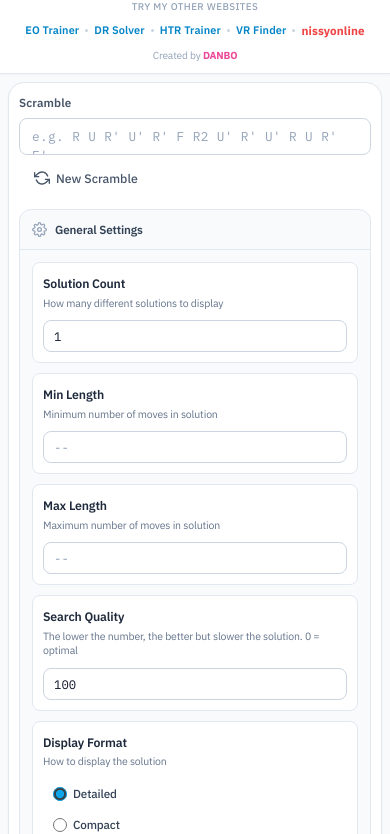
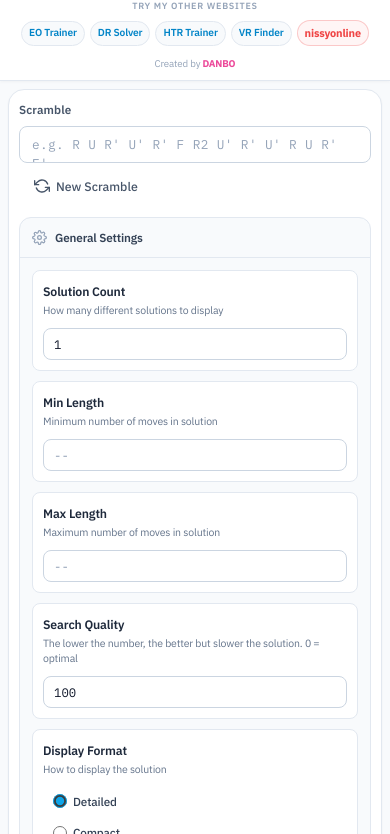
Before and after one commit to danboharon-hue/cubelibCLI, a website: page public/index.html in a window 390 px wide. Shown: the part 71-905 px from the top of the page. Drawn offline with nearby package versions, Linux system fonts and the light colour scheme.

Commit message:
Fix header links: centered layout with pill-style buttons
- Flexbox centering with align-items: center
- Links styled as pill chips with borders
- nissyonline has red-tinted background
- Proper font-family matching site design
- Better responsive sizing

Co-Authored-By: Claude Opus 4.6 <noreply@anthropic.com>

```diff
--- a/public/style.css
+++ b/public/style.css
@@ -112,56 +112,63 @@ body {
 
 /* Subtitle section below title */
 .topbar-subtitle {
-  text-align: center;
-  padding: 0 28px 14px;
+  max-width: 1360px;
+  margin: 0 auto;
+  padding: 0 28px 16px;
+  display: flex;
+  flex-direction: column;
+  align-items: center;
 }
 .subtitle-label {
-  display: block;
-  font-size: 0.72rem;
-  font-weight: 500;
+  font-family: var(--font-sans);
+  font-size: 0.7rem;
+  font-weight: 600;
   color: var(--gray-400);
-  letter-spacing: 0.04em;
+  letter-spacing: 0.08em;
   text-transform: uppercase;
-  margin-bottom: 6px;
+  margin-bottom: 7px;
 }
 .subtitle-links {
   display: flex;
   align-items: center;
   justify-content: center;
-  gap: 10px;
+  gap: 8px;
   flex-wrap: wrap;
-  margin-bottom: 8px;
+  margin-bottom: 10px;
 }
 .subtitle-links a {
   color: var(--sky-600);
   text-decoration: none;
   font-family: var(--font-sans);
-  font-size: 0.82rem;
+  font-size: 0.8rem;
   font-weight: 600;
-  letter-spacing: 0.01em;
-  transition: color .15s;
+  padding: 4px 10px;
+  border-radius: 999px;
+  border: 1px solid var(--gray-200);
+  background: var(--gray-50);
+  transition: all .15s;
 }
 .subtitle-links a:hover {
-  color: var(--sky-500);
-  text-decoration: underline;
+  background: var(--sky-50);
+  border-color: var(--sky-300);
+  color: var(--sky-700);
 }
-.link-dot {
-  width: 3px;
-  height: 3px;
-  border-radius: 50%;
-  background: var(--gray-300);
-  flex-shrink: 0;
-}
+.link-dot { display: none; }
 .subtitle-links a.link-nissy {
   color: var(--red-500);
-  font-size: 0.88rem;
+  font-size: 0.85rem;
   font-weight: 800;
+  border-color: rgba(239,68,68,.25);
+  background: rgba(239,68,68,.05);
 }
 .subtitle-links a.link-nissy:hover {
   color: #dc2626;
+  border-color: rgba(239,68,68,.4);
+  background: rgba(239,68,68,.1);
 }
 .subtitle-credit {
-  font-size: 0.73rem;
+  font-family: var(--font-sans);
+  font-size: 0.75rem;
   color: var(--gray-400);
   font-weight: 400;
 }
@@ -699,10 +706,10 @@ footer a:hover { color:var(--sky-700); text-decoration:underline; }
 @media(max-width:768px){
   .topbar-inner { height:auto; padding:12px 16px; }
   .brand-name { font-size: 2.6rem; }
-  .topbar-subtitle { padding: 0 16px 10px; }
-  .subtitle-links { gap: 8px; }
-  .subtitle-links a { font-size: 0.78rem; }
-  .subtitle-links a.link-nissy { font-size: 0.82rem; }
+  .topbar-subtitle { padding: 0 16px 12px; }
+  .subtitle-links { gap: 6px; }
+  .subtitle-links a { font-size: 0.73rem; padding: 3px 8px; }
+  .subtitle-links a.link-nissy { font-size: 0.78rem; }
   textarea.input { font-size: 0.88rem; min-width: 0; }
   .shell { padding:12px 12px 32px; }
   .settings-grid { grid-template-columns:1fr 1fr; }
@@ -727,11 +734,11 @@ footer a:hover { color:var(--sky-700); text-decoration:underline; }
   .settings-grid { grid-template-columns:1fr; }
   .brand-name { font-size: 2rem; }
   .topbar-subtitle { padding: 0 12px 8px; }
-  .subtitle-label { font-size: 0.65rem; }
-  .subtitle-links { gap: 6px; }
-  .subtitle-links a { font-size: 0.73rem; }
-  .subtitle-links a.link-nissy { font-size: 0.78rem; }
-  .subtitle-credit { font-size: 0.68rem; }
+  .subtitle-label { font-size: 0.6rem; }
+  .subtitle-links { gap: 5px; }
+  .subtitle-links a { font-size: 0.68rem; padding: 3px 7px; }
+  .subtitle-links a.link-nissy { font-size: 0.73rem; }
+  .subtitle-credit { font-size: 0.65rem; }
   .topbar-inner { padding: 10px 12px; }
   .shell { padding: 8px 8px 24px; }
   .card-body { padding: 10px; }
```
